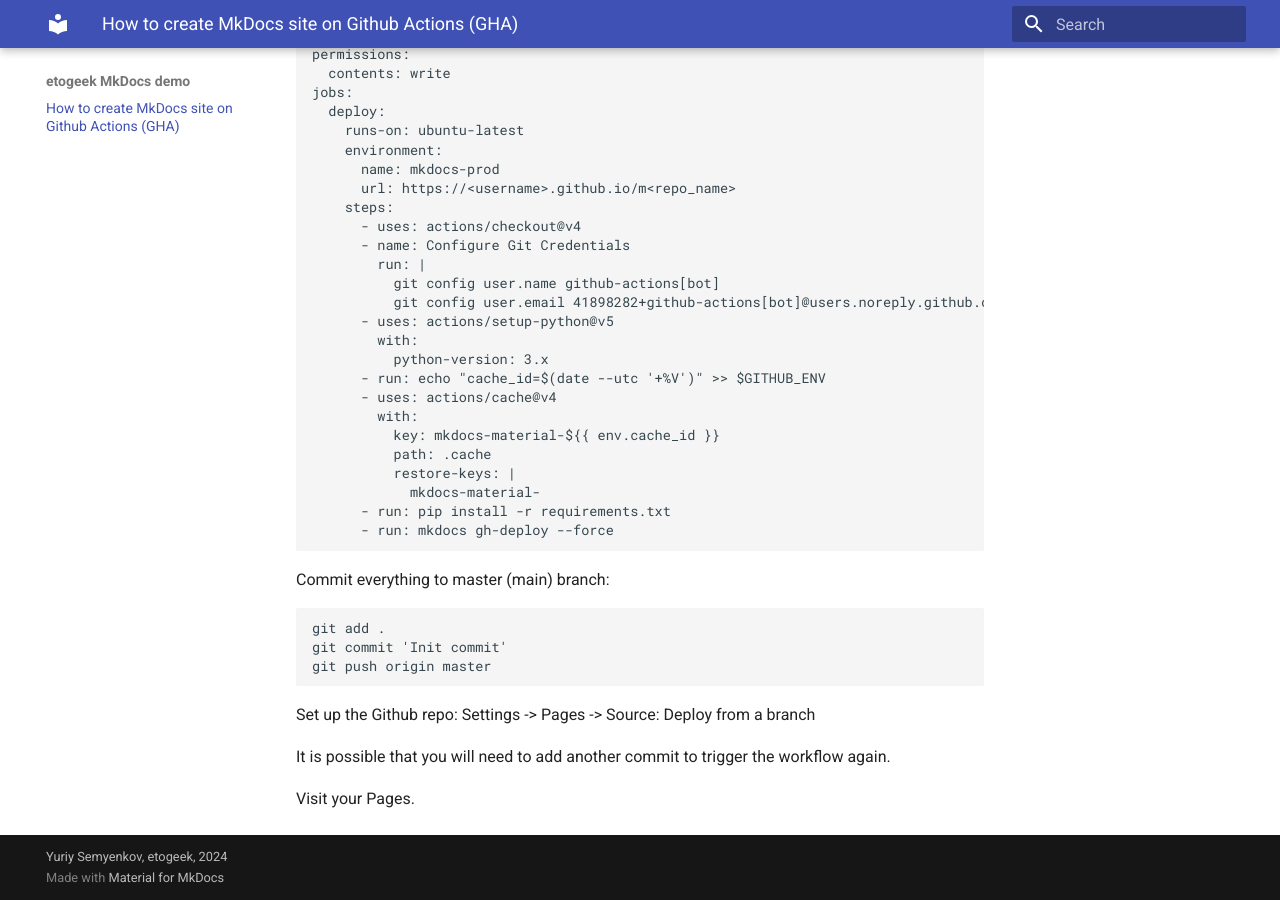
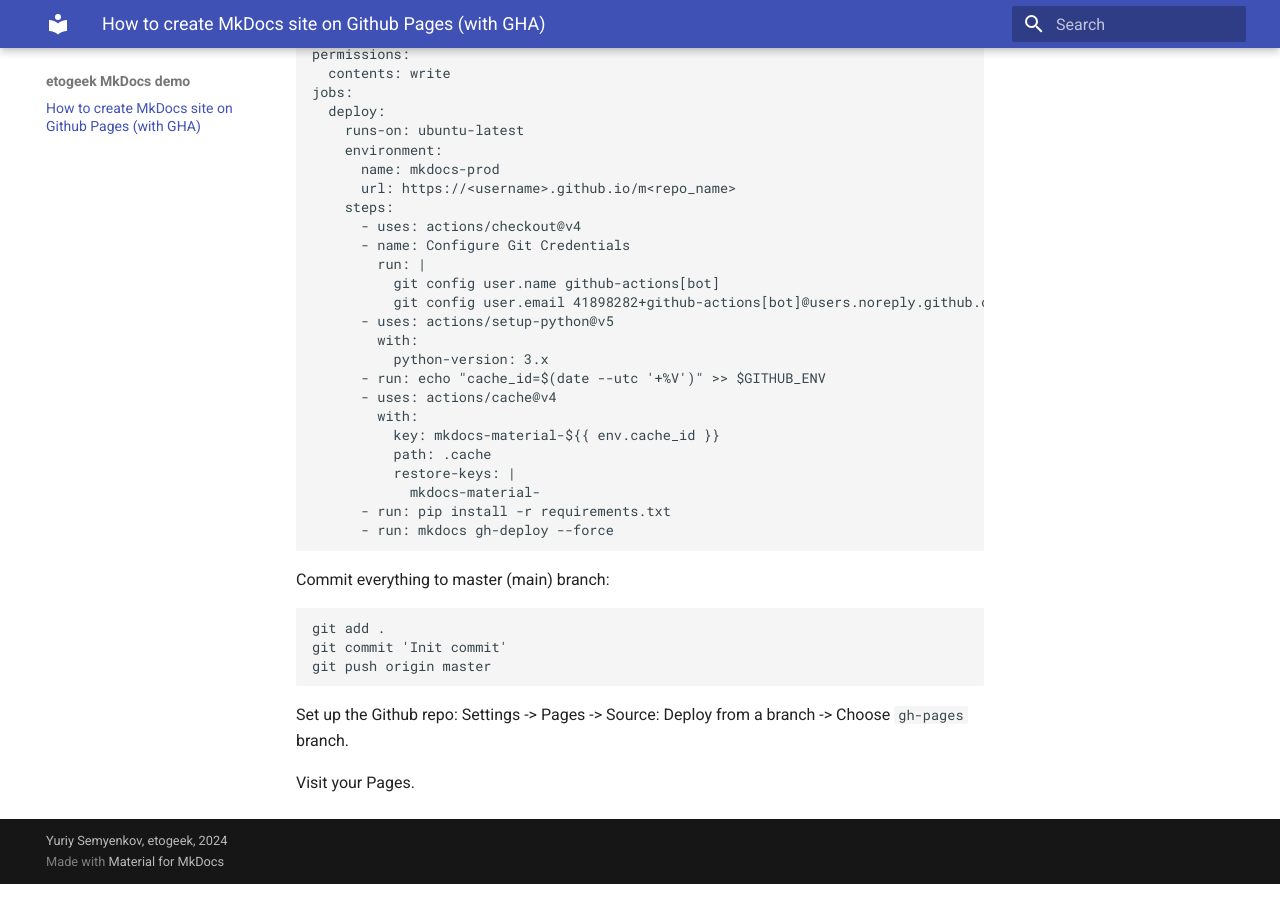
Before and after one commit to etoosamoe/mkdocs-demo-site, an MkDocs documentation site: the page built from docs/index.md, in a window 1280 px wide and 900 px high, scrolled down 879 px. Built offline with MkDocs 1.6.1 and Material for MkDocs 9.7.7, drawn with Linux system fonts in a browser that asks for light colours; some of the changed text lies outside the part shown.

Commit message:
Change title

````diff
--- a/docs/index.md
+++ b/docs/index.md
@@ -1,4 +1,4 @@
-# How to create MkDocs site on Github Actions (GHA)
+# How to create MkDocs site on Github Pages (with GHA)
 
 !!! note
     This is the demo repository
@@ -12,6 +12,7 @@
 ```
 mkdocs-material
 ```
+
 
 ```
 python3 -m venv .venv
@@ -71,8 +72,6 @@
 ```
 
 Set up the Github repo:
-Settings -> Pages -> Source: Deploy from a branch
-
-It is possible that you will need to add another commit to trigger the workflow again.
+Settings -> Pages -> Source: Deploy from a branch -> Choose `gh-pages` branch.
 
 Visit your Pages.
````
